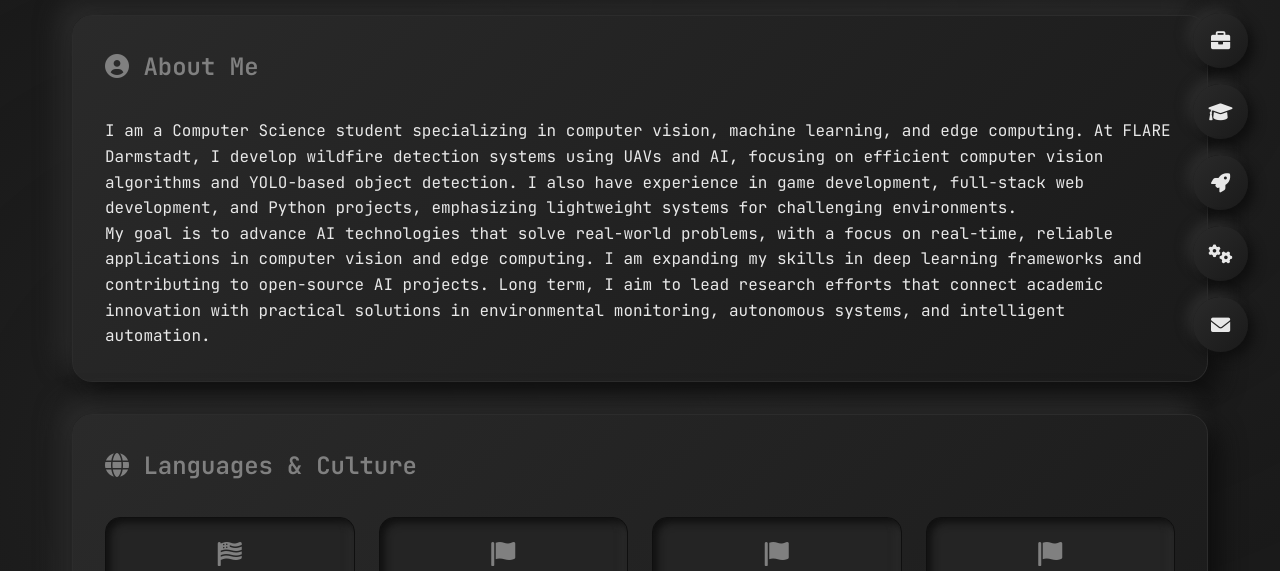
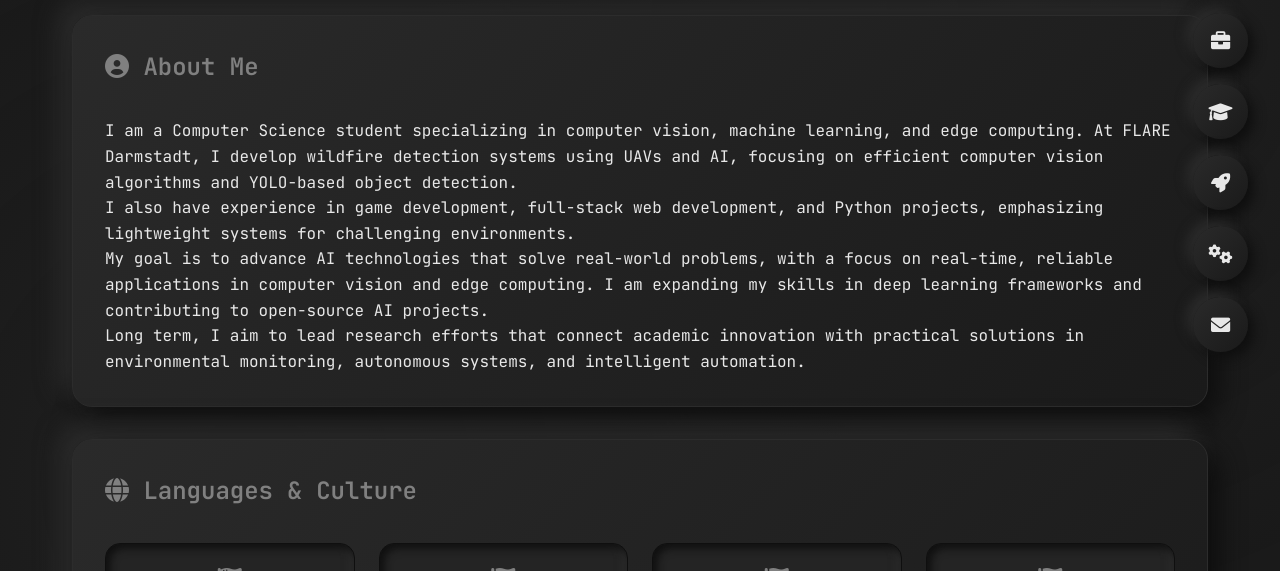
Before and after one commit to Nyx9303/Portfolio-Web, a plain HTML site: page about.html in a window 1280 px wide. Shown: the part 161-732 px from the top of the page. Drawn offline with Linux system fonts and the light colour scheme.

Commit message:
Update about.html

```diff
--- a/about.html
+++ b/about.html
@@ -43,9 +43,18 @@
 
             <div class="neu-card fade-in">
                 <h2 style="margin-bottom: 2rem; color: var(--accent-bright);"><i class="fas fa-user-circle"></i> About Me</h2>
-                <p>I am a Computer Science student specializing in computer vision, machine learning, and edge computing. At FLARE Darmstadt, I develop wildfire detection systems using UAVs and AI, focusing on efficient computer vision algorithms and YOLO-based object detection. I also have experience in game development, full-stack web development, and Python projects, emphasizing lightweight systems for challenging environments.</p>
-
-                <p>My goal is to advance AI technologies that solve real-world problems, with a focus on real-time, reliable applications in computer vision and edge computing. I am expanding my skills in deep learning frameworks and contributing to open-source AI projects. Long term, I aim to lead research efforts that connect academic innovation with practical solutions in environmental monitoring, autonomous systems, and intelligent automation.</p>
+                <p>
+                    I am a Computer Science student specializing in computer vision, machine learning, and edge computing. At FLARE Darmstadt, I develop wildfire detection systems using UAVs and AI, focusing on efficient computer vision algorithms and YOLO-based object detection.
+                </p>
+                <p>
+                    I also have experience in game development, full-stack web development, and Python projects, emphasizing lightweight systems for challenging environments.
+                </p>
+                <p>
+                     My goal is to advance AI technologies that solve real-world problems, with a focus on real-time, reliable applications in computer vision and edge computing. I am expanding my skills in deep learning frameworks and contributing to open-source AI projects.
+                </p>
+                <p>
+                    Long term, I aim to lead research efforts that connect academic innovation with practical solutions in environmental monitoring, autonomous systems, and intelligent automation.
+                </p>
             </div>
 
             <div class="neu-card fade-in">
```
